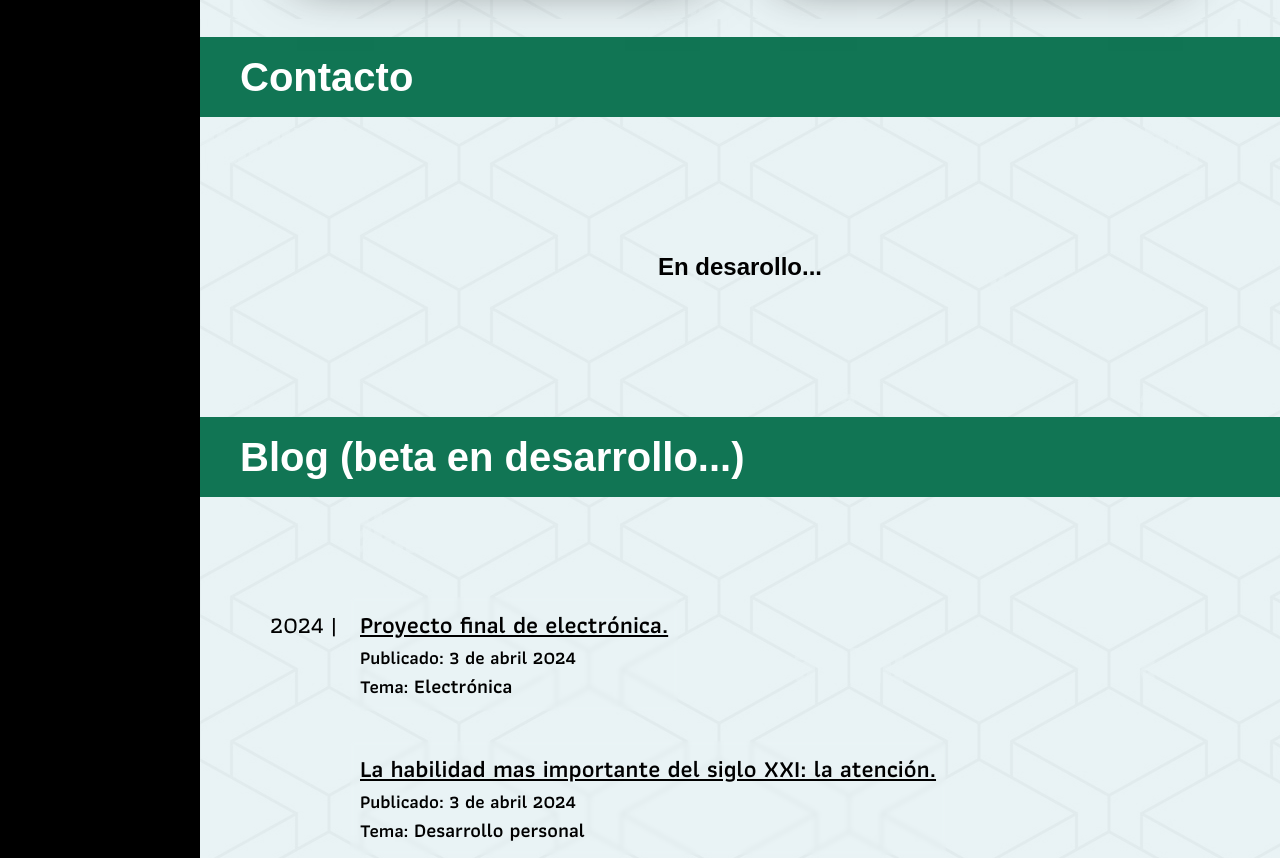
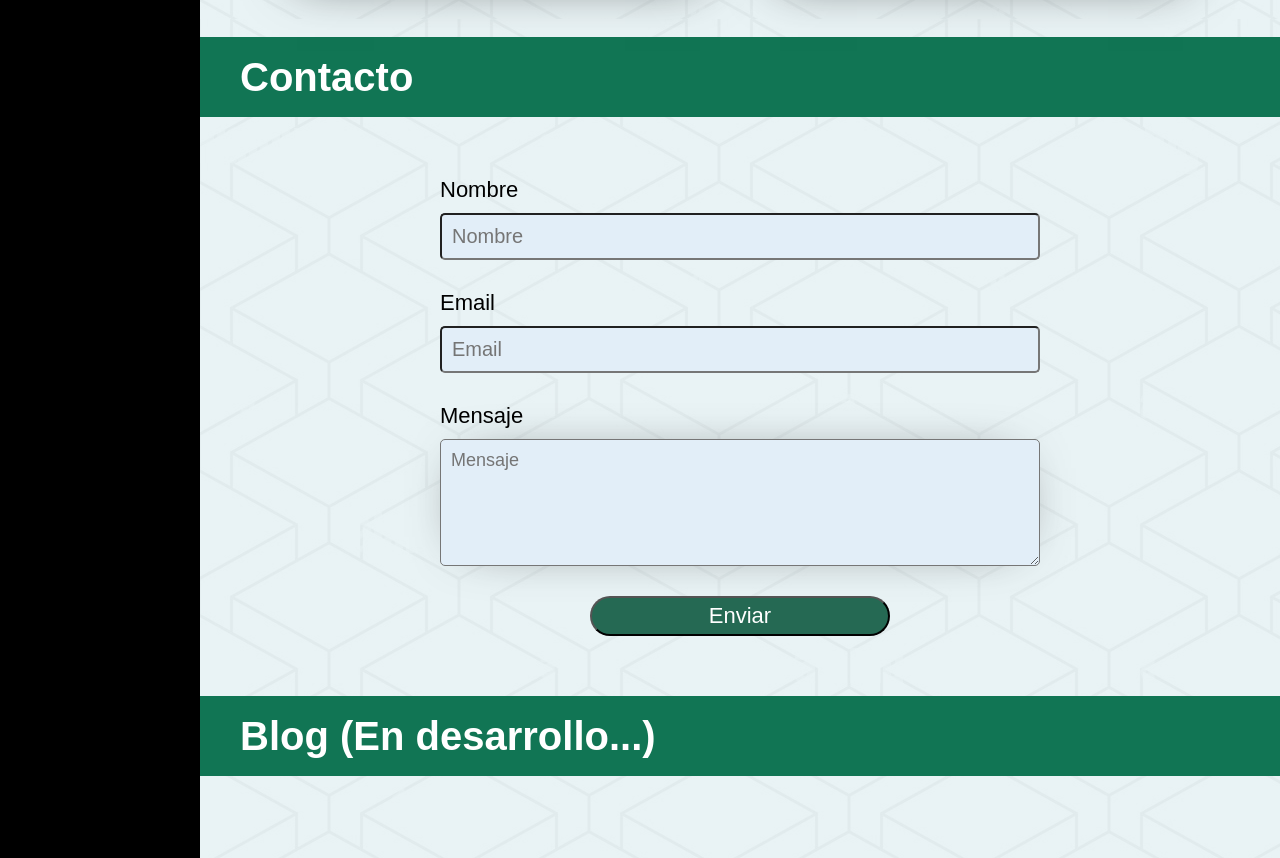
Before and after one commit to pablodur2000/pabloduran, a plain HTML site: page html-main.html in a window 1280 px wide. Shown: the part 3928-4786 px from the top of the page. Drawn offline with nearby package versions, Linux system fonts and the light colour scheme; a web font is replaced by a local one.

Commit message:
Primer prueba contacto formulario
Primer prueba contacto formulario

```diff
--- a/css/css-main.css
+++ b/css/css-main.css
@@ -823,6 +823,74 @@ header{
 /*------------------End Education------------------*/
 
 
+/*---------------------Start Contact----------------------------*/
+
+.contact-form-container{
+    width: 100%;
+}
+
+.contact-form-inputs-container{
+    padding: 60px 0;
+    width: 600px;
+    margin: auto;
+    display: flex;
+    flex-direction: column;
+    align-items: center;
+}
+
+.contact-form-inputs-container label{
+    font-size: 22px;
+    align-self: flex-start;
+}
+
+.contact-form-inputs-container input{
+
+}
+
+.input-text-contact{
+    width: 100%;
+    margin-bottom: 30px;
+    margin-top: 10px;
+    padding: 10px;
+    background-color: rgb(226, 238, 248);
+    font-size: 20px;
+    border-radius: 5px;
+
+
+    -webkit-box-shadow: 0px 0px 54px -29px rgba(0,0,0,0.75);
+    -moz-box-shadow: 0px 0px 54px -29px rgba(0,0,0,0.75);
+    box-shadow: 0px 0px 54px -29px rgba(0,0,0,0.75);
+}
+
+.button-contact{
+    width: 50%;
+    height: 40px;
+    background-color: rgb(37, 105, 83);
+    font-size: 22px;
+    cursor: pointer;
+    transition: all 300ms ease;
+    color: rgb(255, 255, 255);
+    border-radius: 20px;
+}
+
+#message{
+    font-size: 18px;
+}
+
+.button-contact:hover{
+    filter: brightness(1.4);
+}
+
+@media (max-width: 680px){
+    .contact-form-inputs-container{
+        width: 100%;
+        padding: 60px 40px;
+    }
+}
+
+
+
+/*------------------End Contact------------------*/
 
 /*---------------------Start Blog----------------------------*/
 
--- a/html-main.html
+++ b/html-main.html
@@ -337,13 +337,24 @@
 
                 <div class="title"><h1 class="title-h1" id="title-contact">Contacto</h1></div>
 
-                <div style="height: 300px; display: flex; justify-content: center; align-items: center;" class="container">
-                    <h1>En desarollo...</h1>
-                </div>
+                <form class="contact-form-container" action="https://formsubmit.co/pablod082000@gmail.com" method="POST">
+                    <div class="contact-form-inputs-container">
+                        <label for="name">Nombre</label>
+                        <input type="text" name="name" id="name-input" placeholder="Nombre" class="input-text-contact">
+
+                        <label for="email">Email</label>
+                        <input type="email" name="email" id="email-input" placeholder="Email" class="input-text-contact">
+
+                        <label for="message">Mensaje</label>
+                        <textarea type="message" id="message" cols="30" rows="5" placeholder="Mensaje" class="input-text-contact"></textarea>
+
+                        <input type="submit" class="button-contact" value="Enviar">
+                    </div>
+                </form>
 
 <!-------------------------------------------------->
 
-                <div class="title"><h1 class="title-h1" id="title-blog">Blog (beta en desarrollo...)</h1></div>
+                <div class="title"><h1 class="title-h1" id="title-blog">Blog (En desarrollo...)</h1></div>
 
 <!-------------------------------------------------->
 
```
